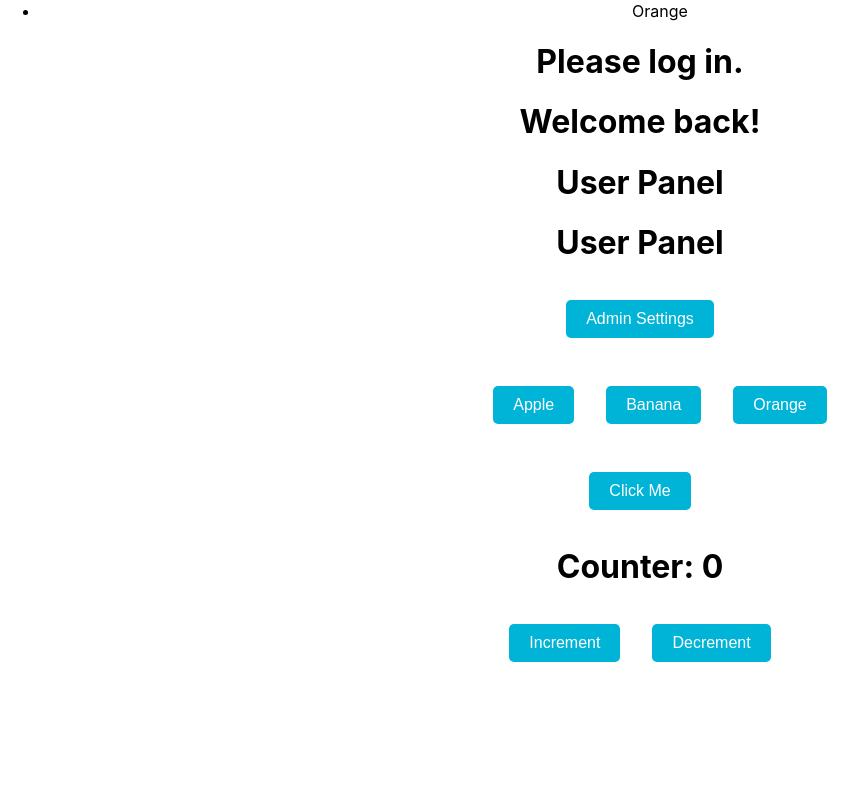
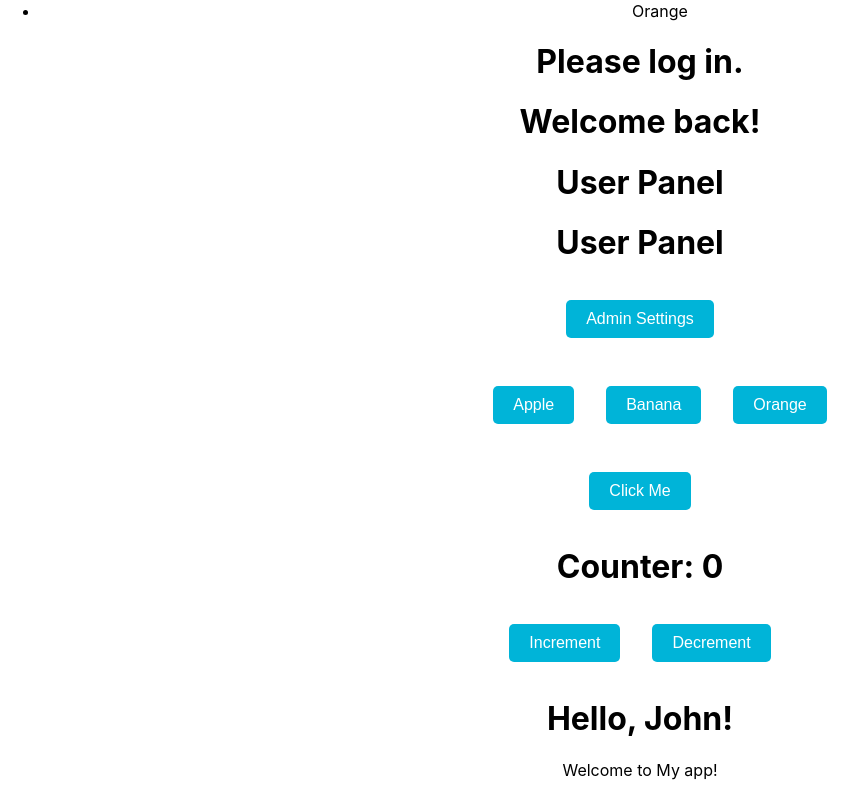
Before and after one commit to dewi-xaltius/react-intro, a React (Create React App) app: page / in a window 1280 px wide. Shown: the part 856-1652 px from the top of the page, without its empty margins (0-867 px from the left). Before the commit the page ends 1534 px from the top, so only its background shows below. Built offline with nearby package versions, Linux system fonts and the light colour scheme.

Commit message:
Add Greeting component

```diff
--- a/src/App.js
+++ b/src/App.js
@@ -12,6 +12,7 @@ import InlineStyledDiv from './components/InlineStyle';
 import MyComponent from './components/MyComponent';
 import MyFunctionalComponent from './components/MyFunctionalComponent';
 import ParentComponent from './components/nestedComponents/ParentComponent';
+import Greeting from './components/Greeting';
 
 function App() {
   return (
@@ -32,6 +33,9 @@ function App() {
       <FruitsList />
       <Event />
       <Counter />
+      <Greeting
+        name="John"
+        message="Welcome to My app!"/>
     </div>
   );
 }
--- /dev/null
+++ b/src/components/Greeting.js
@@ -0,0 +1,10 @@
+function Greeting(props) {
+  return (
+    <div>
+      <h1>Hello, {props.name}!</h1>
+      <p>{props.message}</p>
+    </div>
+  );
+}
+
+export default Greeting;
```
